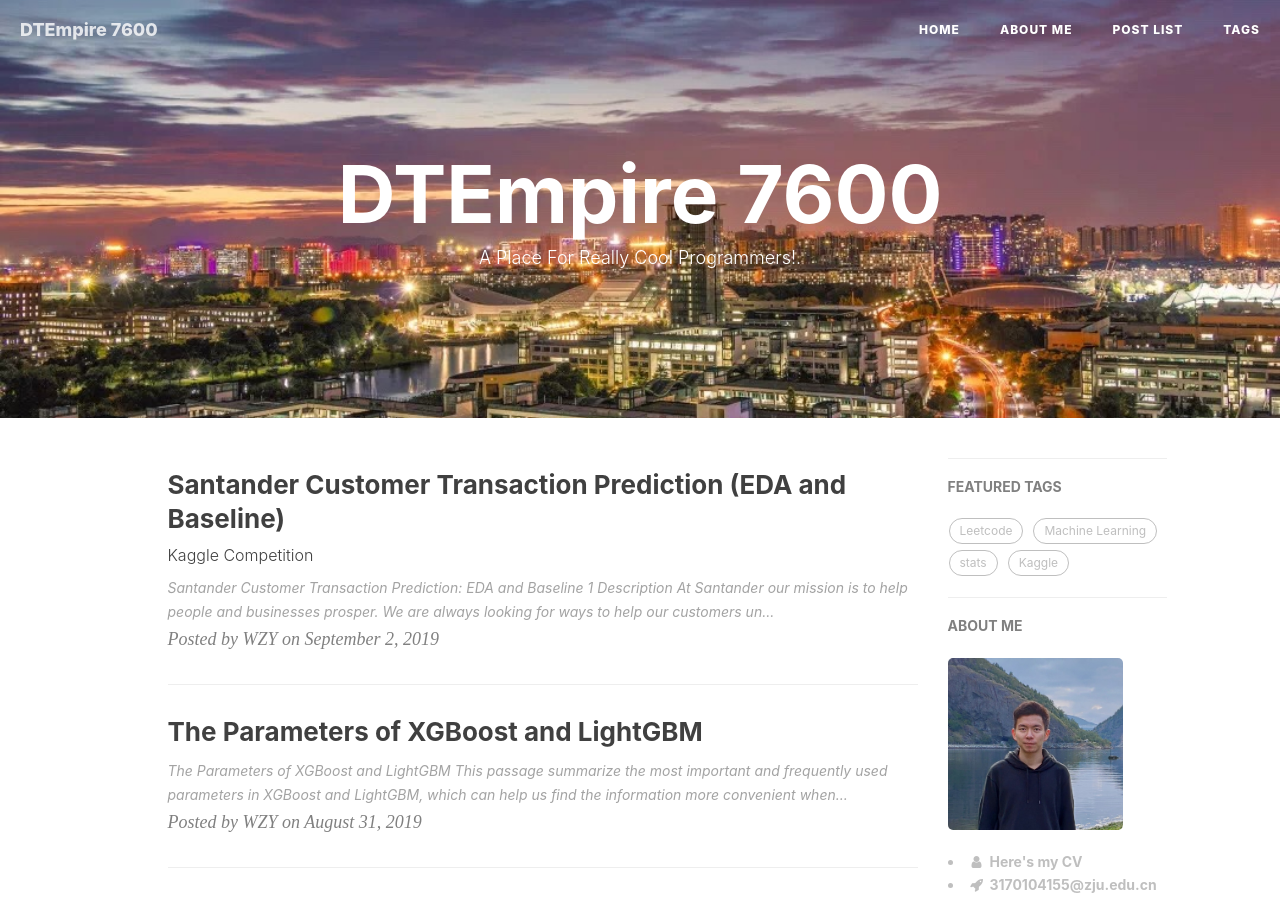
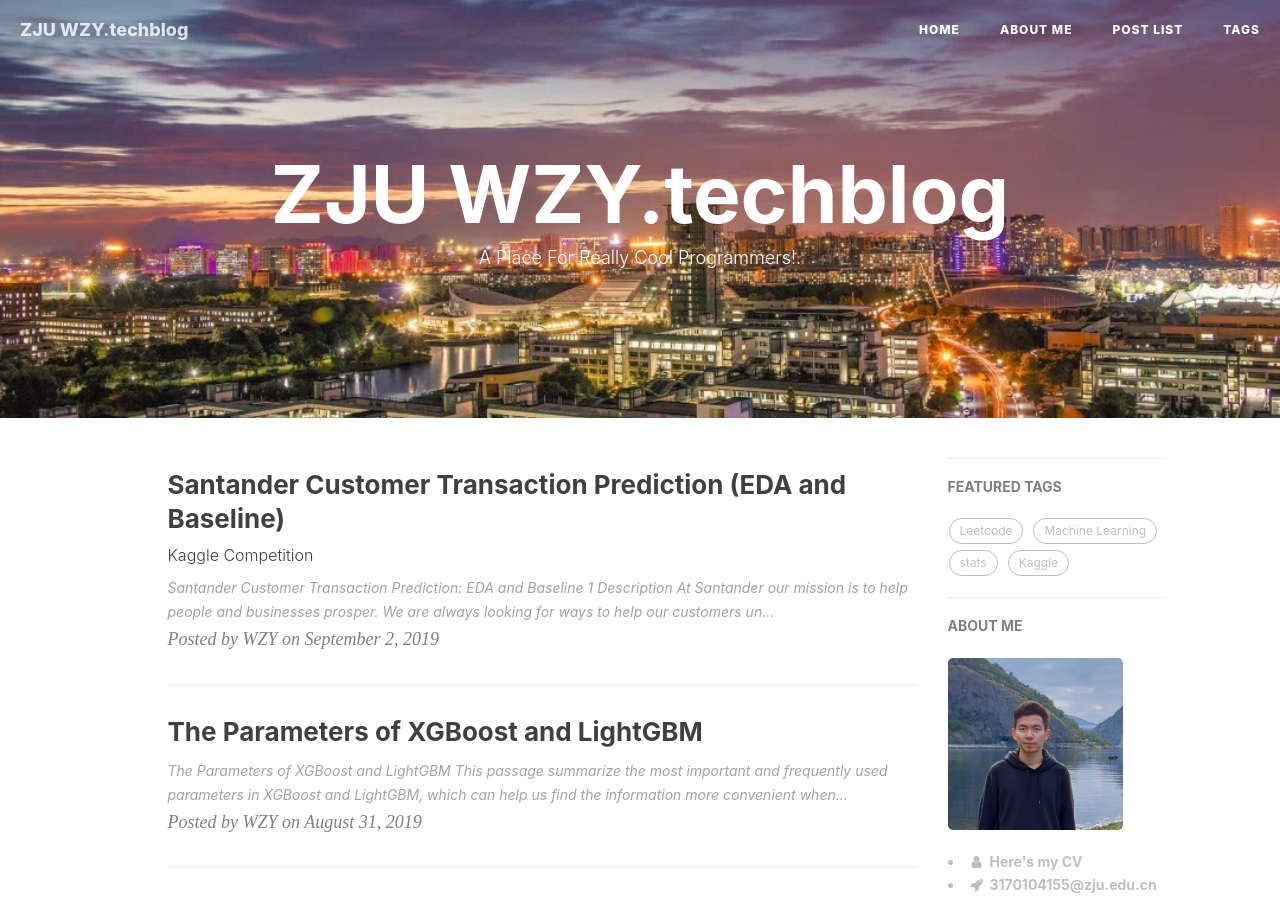
Before and after one commit to ZaccWu/ZaccWu.github.io, a Jekyll site: the page built from index.html, in a window 1280 px wide and 900 px high. Built offline with Jekyll 4.4.1, drawn with Linux system fonts in a browser that asks for light colours; nearby versions of some CDN libraries; the list of posts is cut into pages by our own code; comment, search, counter and statistics services are not loaded; some of the changed text lies outside the part shown.

Commit message:
Update _config.yml

```diff
--- a/_config.yml
+++ b/_config.yml
@@ -1,5 +1,5 @@
 # Site settings
-title: DTEmpire 7600
+title: ZJU WZY.techblog
 SEOTitle: 武子越的博客 | ZIYUE WU's Blog
 header-img: img/zjubackground.png
 email: 3170104155@zju.edu.cn
```
